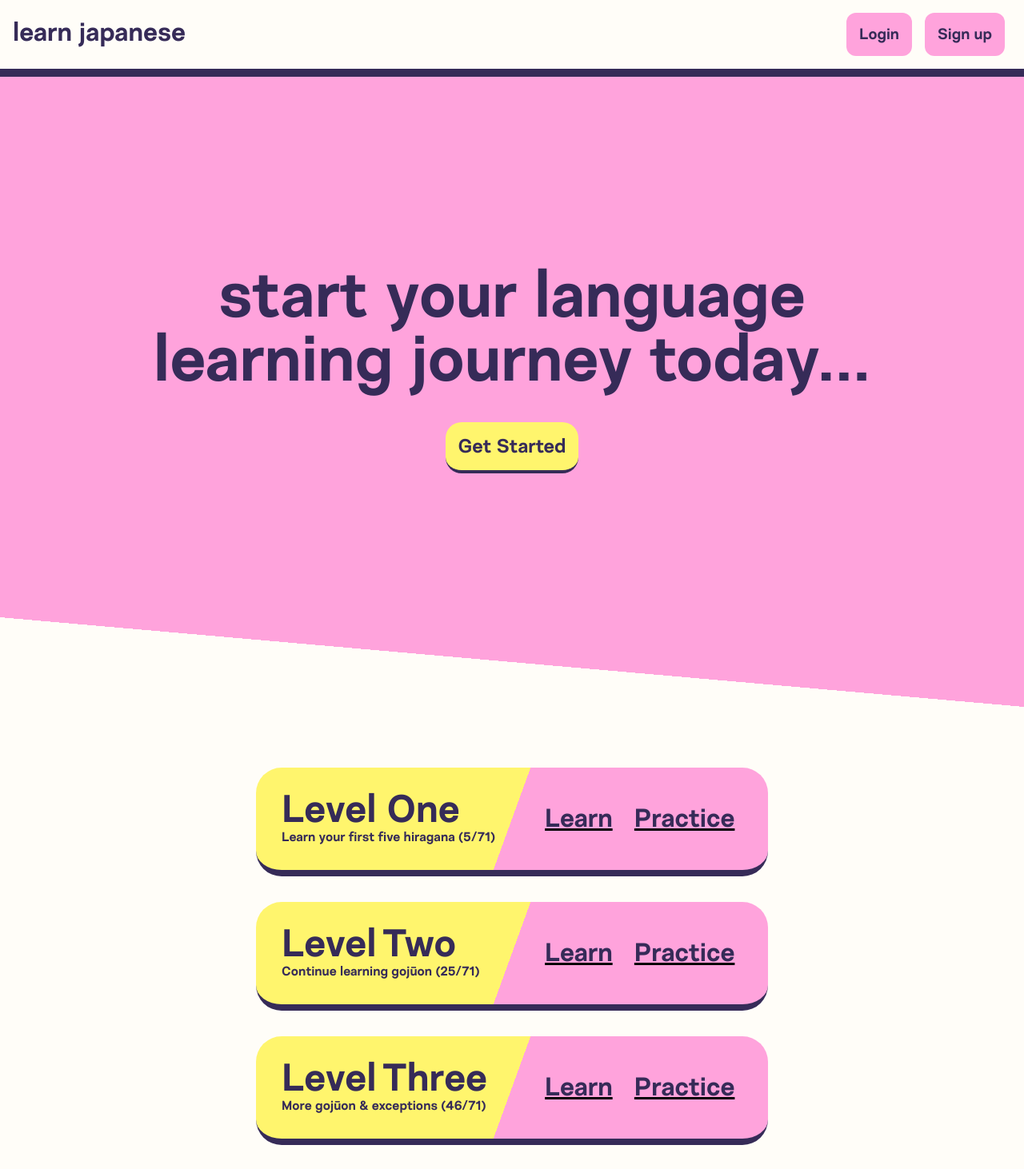
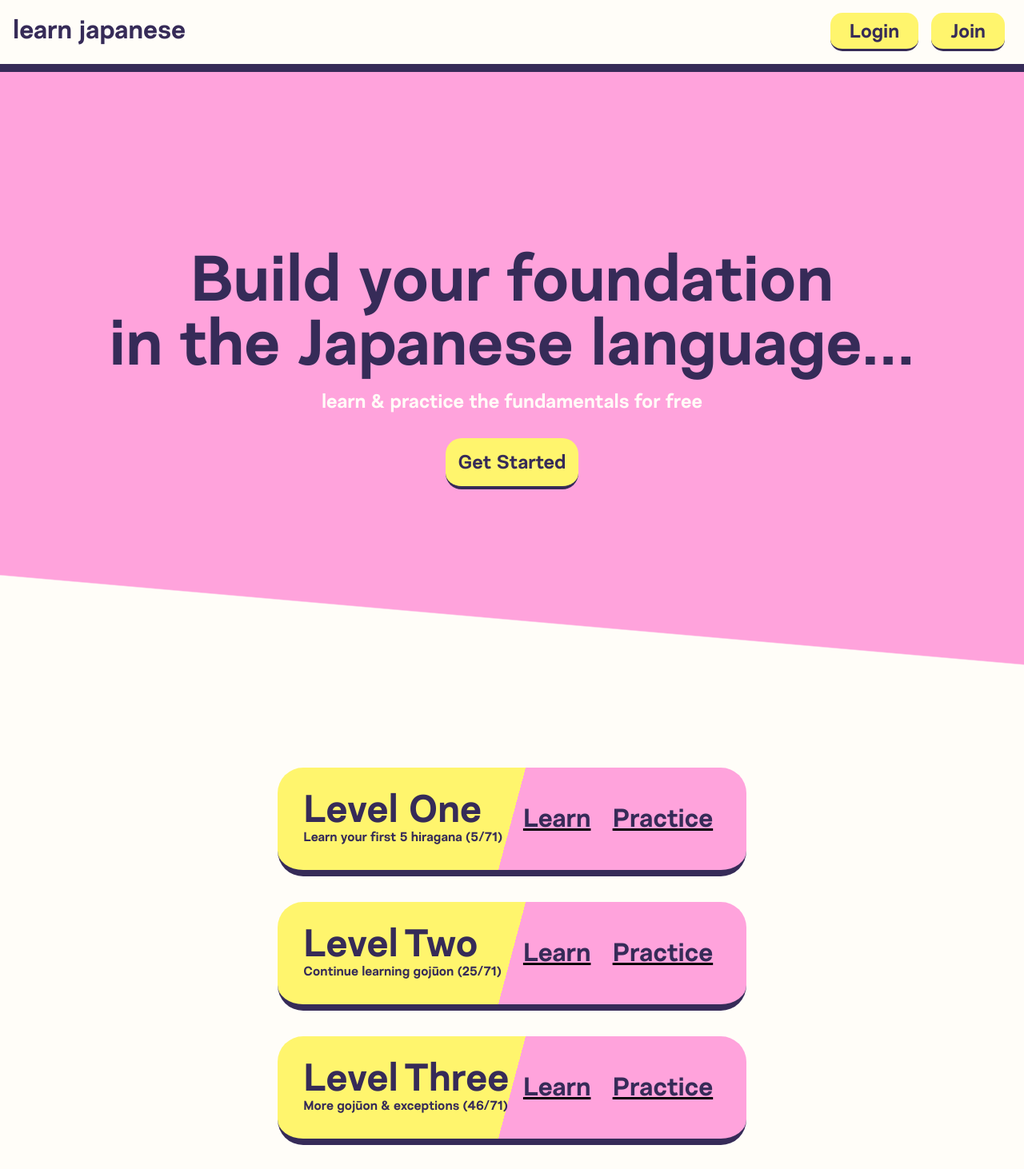
Before and after one commit to MadelynRaymond/Learn-Japanese, a React (Create React App) app: page /levels in a window 1280 px wide. Shown: the top 1462 px of the page at 80% size. Built offline with nearby package versions, Linux system fonts and the light colour scheme.

Commit message:
css changes to buttons and landing page

```diff
--- a/src/assets/kanaArr.js
+++ b/src/assets/kanaArr.js
@@ -1,23 +1,32 @@
 
-let set1 = ['あ', 'い', 'う','え', 'お']
-let set2 = ['か', 'き', 'く','け', 'こ']
-let set3 = ['が', 'ぎ', 'ぐ','げ', 'ご']
-let set4 = ['は', 'ひ', 'ふ','へ', 'ほ']
-let set5 = ['ば', 'び', 'ぶ','べ', 'ぼ']
-let set6 = ['さ', 'し', 'す','せ', 'そ']
-let set7 = ['ざ', 'じ', 'ず', 'ぜ', 'ぞ']
-let set8 = ['た', 'ち', 'つ', 'て', 'と']
-let set9 = ['だ','で','ど']
-let set10 = ['な','に','ぬ','ね','の']
-let set11 = ['ま','み','む','め','も']
-let set12 = ['や','り','る','れ','ろ']
-let set13 = ['わ','を']
-let set14 = ['ん']
-let set15 = ['ぱ', 'ぴ', 'ぷ', 'ぺ', 'ぽ']
+let aColumn = ['あ', 'い', 'う','え', 'お']
 
 
 
-let allHiragana = [...set1, ...set2, ...set3, ...set4, ...set5,
-    ...set6, ...set7, ...set8, ...set9, ...set10, ...set11, ...set12, ...set13, ...set14, ...set15]
+let kaColumn = ['か', 'き', 'く','け', 'こ']
+let saColumn = ['さ', 'し', 'す','せ', 'そ']
+let taColumn = ['た', 'ち', 'つ', 'て', 'と']
+let naColumn = ['な','に','ぬ','ね','の']
 
-export {allHiragana}
+let haColumn = ['は', 'ひ', 'ふ','へ', 'ほ']
+let maColumn = ['ま','み','む','め','も']
+let yaColumn = ['や','ゆ', 'よ']
+let raColumn = ['ら','り','る','れ','ろ']
+let waColumn = ['わ','を']
+let nColumn = ['ん']
+
+
+
+
+let gaColumn = ['が', 'ぎ', 'ぐ','げ', 'ご']
+let zaColumn = ['ざ', 'じ', 'ず', 'ぜ', 'ぞ']
+let daColumn = ['だ','で','ど'] //needs work
+let baColumn = ['ば', 'び', 'ぶ','べ', 'ぼ']
+let paColumn = ['ぱ', 'ぴ', 'ぷ', 'ぺ', 'ぽ']
+
+
+
+let allHiragana = [...aColumn, ...kaColumn, ...saColumn, ...taColumn, ...naColumn,
+    ...haColumn, ...maColumn, ...yaColumn, ...raColumn, ...waColumn, ...nColumn, ...gaColumn, ...zaColumn, ...daColumn, ...baColumn, ...paColumn]
+
+export {aColumn, kaColumn, saColumn, taColumn, naColumn, haColumn, maColumn, yaColumn, raColumn, waColumn, nColumn, gaColumn, zaColumn, daColumn, baColumn, paColumn, allHiragana}
--- a/src/routes/Level.jsx
+++ b/src/routes/Level.jsx
@@ -1,6 +1,6 @@
 import '../assets/kana'
 import {kana} from '../assets/kana'
-import {allHiragana} from '../assets/kanaArr'
+import * as x from '../assets/kanaArr'
 import {useState} from 'react'
 import '../styles.css'
 import Navbar from './Navbar'
@@ -8,8 +8,7 @@ import Navbar from './Navbar'
 import 'animate.css'
 
 function Level({number}){
-
-
+    const allHiragana = x.allHiragana
 
     const [hiragana, setHiragana] = useState(allHiragana[Math.floor(Math.random() * 5)])
     const [streak, setStreak] = useState(0)
--- a/src/routes/LevelLink.jsx
+++ b/src/routes/LevelLink.jsx
@@ -6,7 +6,7 @@ function LevelLink(props){
 
     return(
 
-        <div className="level-card-container">
+
             <div className="level-card">
                 <div className="level-card-left">
                     <h1 className="level-card-name">{props.levelName}</h1>
@@ -23,7 +23,6 @@ function LevelLink(props){
 
 
             </div>
-        </div>
     )
 }
 
--- a/src/routes/Levels.jsx
+++ b/src/routes/Levels.jsx
@@ -14,17 +14,18 @@ export default function Levels(){
 
          <div className="landing-page">
 
-            <h1>start your language<br></br>learning journey today...</h1>
-            <button className="get-started-btn"><a href="#level-selection">Get Started</a></button>
+            <h1>Build your foundation<br></br>in the Japanese language...</h1>
+            <p>learn & practice the fundamentals for free</p>
+            <a href="#level-selection"><button className="get-started-btn">Get Started</button></a>
          </div>
 
-            <div id="level-selection"></div>
-            <LevelLink levelName={'Level One'} description={'Learn your first five hiragana (5/71)'} practiceRoute={"/levels/1"} learnRoute={"/learn/level1"}/>
-            <LevelLink levelName={'Level Two'} description={'Continue learning gojūon (25/71)'} practiceRoute={"/levels/2"} learnRoute={"/learn/level2"}/>
-            <LevelLink levelName={'Level Three'} description={'More gojūon & exceptions (46/71)'} practiceRoute={"/levels/3"} learnRoute={"/learn/level3"}/>
-            <LevelLink levelName={'Level Four'} description={'Learn dakuon (61/71)'} practiceRoute={"/levels/4"} learnRoute={"/learn/level4"}/>
-            <LevelLink levelName={'Level Five'} description={'More dakuon & handakuon (81/81)'} practiceRoute={"/levels/5"} learnRoute={"/learn/level5"}/>
-
+         <div id="level-selection" className="all-level-cards">
+               <LevelLink levelName={'Level One'} description={'Learn your first 5 hiragana (5/71)'} practiceRoute={"/levels/1"} learnRoute={"/learn/level1"}/>
+               <LevelLink levelName={'Level Two'} description={'Continue learning gojūon (25/71)'} practiceRoute={"/levels/2"} learnRoute={"/learn/level2"}/>
+               <LevelLink levelName={'Level Three'} description={'More gojūon & exceptions (46/71)'} practiceRoute={"/levels/3"} learnRoute={"/learn/level3"}/>
+               <LevelLink levelName={'Level Four'} description={'Learn dakuon (61/71)'} practiceRoute={"/levels/4"} learnRoute={"/learn/level4"}/>
+               <LevelLink levelName={'Level Five'} description={'More dakuon & handakuon (81/81)'} practiceRoute={"/levels/5"} learnRoute={"/learn/level5"}/>
+         </div>
        </div>
     )
 }
--- a/src/routes/Navbar.jsx
+++ b/src/routes/Navbar.jsx
@@ -10,7 +10,7 @@ export default function Navbar(){
                     </div>
                <div className="nav-login">
                     <button>Login</button>
-                    <button>Sign up</button>
+                    <button>Join</button>
                </div>
 
                </div>
--- a/src/styles.css
+++ b/src/styles.css
@@ -27,6 +27,7 @@
 
 
 *{
+
     box-sizing: border-box;
     margin: 0;
     padding: 0;
@@ -35,13 +36,24 @@
 }
 /**----------DEFAULT HTML--------**/
 
-
 body{
     font-family: 'Nurom';
     color: var(--font-color);
     background-color: var(--background)
 
 }
+
+button:hover{
+    transition: 0.1s ease-in-out;
+    transform: scale(1.1);
+    color: rgb(147, 120, 228);
+
+}
+
+button a:hover{
+    color: rgb(147, 120, 228);
+}
+
 
 .nav-bar{
     background-color: var(--background);
@@ -61,29 +73,44 @@ body{
 
 
 .nav-login button{
-    font-size: 1.2rem;
+    font-size: 1.5rem;
     color: var(--font-color);
     font-family: 'Nurom';
-    padding: 1rem 1rem;
-    padding-top: 1.2rem;
-    background: var(--main-color1);
-    border-radius: 12px;
+    padding: 0.5rem 1.5rem;
+    padding-top: 0.8rem;
+    background: var(--main-color2);
+    border-radius: 15px;
     margin: 0 0.5rem;
     border: none;
+    border-bottom: 3px solid var(--font-color);
+
 }
 
 /**----------LEVEL CARD STYLING--------**/
 
 
+.all-level-cards:hover > * {
+    transition: 0.2s ease-in-out;
 
-.level-card-container{
-    padding: 0 2rem;
+    opacity: 0.5;
+  }
 
-}
+
+  .all-level-cards:hover > *:hover {
+
+    background: linear-gradient(105deg, var(--main-color1) 50%, var(--main-color2) 50%);
+    transition: 0.5s all ease-in-out;
+    transform: scale(1.1);
+
+    opacity: 1;
+  }
+
+
 .level-card{
+    transition: 0.2s ease-in-out;
     color: rgb(54, 43, 88);
     border-radius: 32px;
-    background: linear-gradient(110deg, var(--main-color2) 50%, var(--main-color1) 50%);
+    background: linear-gradient(105deg, var(--main-color2) 50%, var(--main-color1) 50%);
     border-bottom: 8px solid var(--accent);
     margin: 2rem auto;
     max-width: 40rem;
@@ -118,9 +145,9 @@ body{
     color: rgb(54, 43, 88);
     text-decoration: none;
 
+}
 
 
-}
 /**----------LEVEL.js styling--------**/
 .kana-practice{
 
@@ -168,6 +195,11 @@ body{
 
 /** LANDING PAGE??? **/
 
+#level-selection {
+    margin: 0 auto;
+    width: fit-content;
+}
+
 .landing-page{
     margin: 0 auto;
     min-height: 58rem;
@@ -176,17 +208,27 @@ body{
     align-items: center;
     justify-content: center;
     padding: 0 2rem;
-    color:rgb(54, 43, 88);
+    color: var(--font-color);
+
     font-size: 2.5rem;
     text-align: center;
     background: var(--main-color1);
-    background: linear-gradient(5deg, var(--background) 15%, var(--main-color1) 15%);
+    background: linear-gradient(5deg, var(--background), var(--background) 20%, var(--main-color1) calc(20% + 1.5px), var(--main-color1) 15%);
 
+}
+ .landing-page h1{
+    font-weight: bold;
+    padding-bottom: 1rem;
+
+ }
+
+.landing-page p{
+    font-size: 1.5rem;
+    color: var(--background);
 
 }
 
 .get-started-btn{
-
     font-family: Nurom;
     font-size: 1.5rem;
     text-decoration: none;
@@ -197,16 +239,7 @@ body{
     border: none;
     border-radius: 20px;
     border-bottom: 4px solid var(--font-color);
-
-
-}
-
-.get-started-btn a{
     color: var(--font-color);
     text-decoration: none;
 
 }
-
-.get-started-btn a:visited{
-    color: var(--font-color);
-}
```
